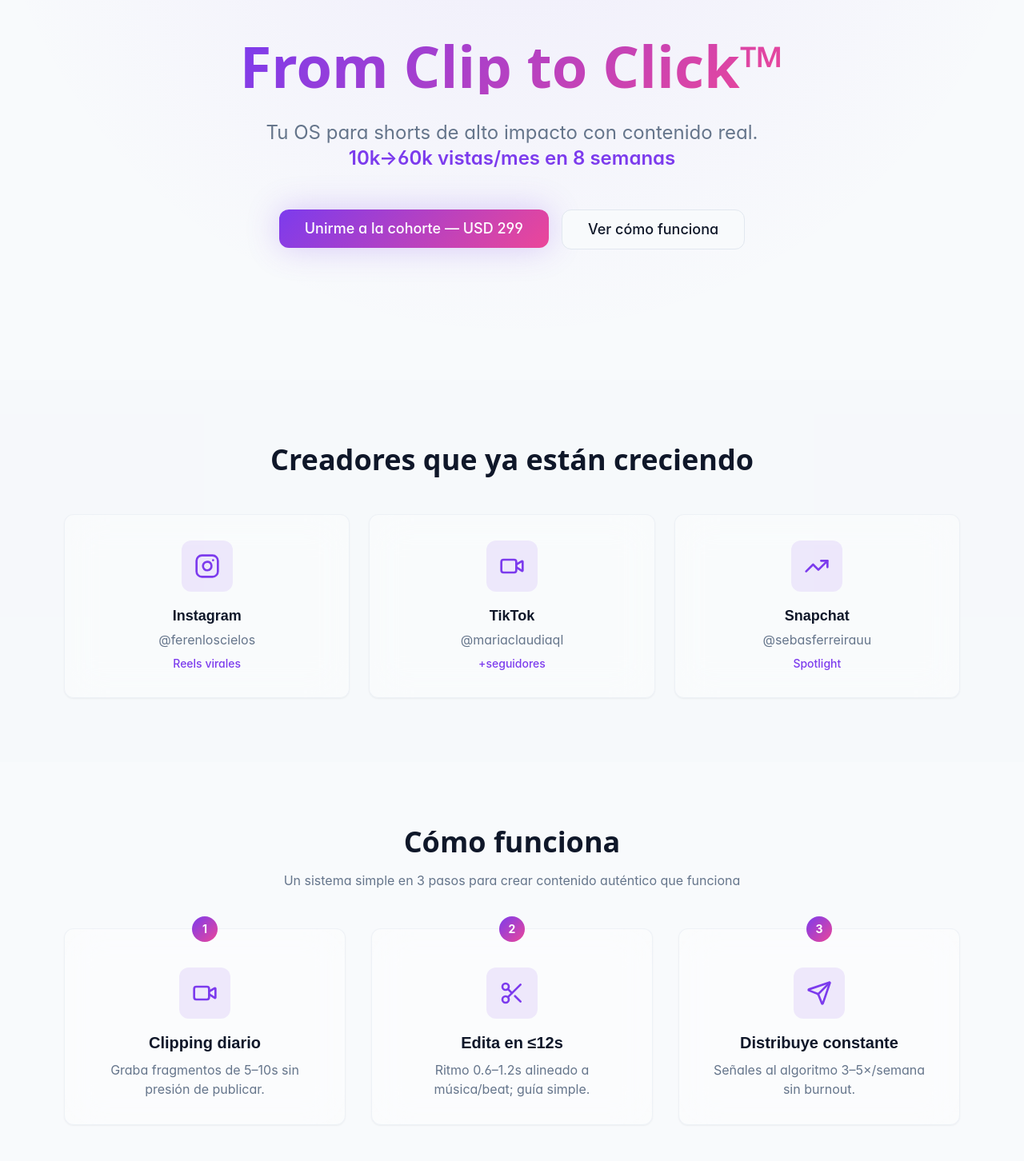
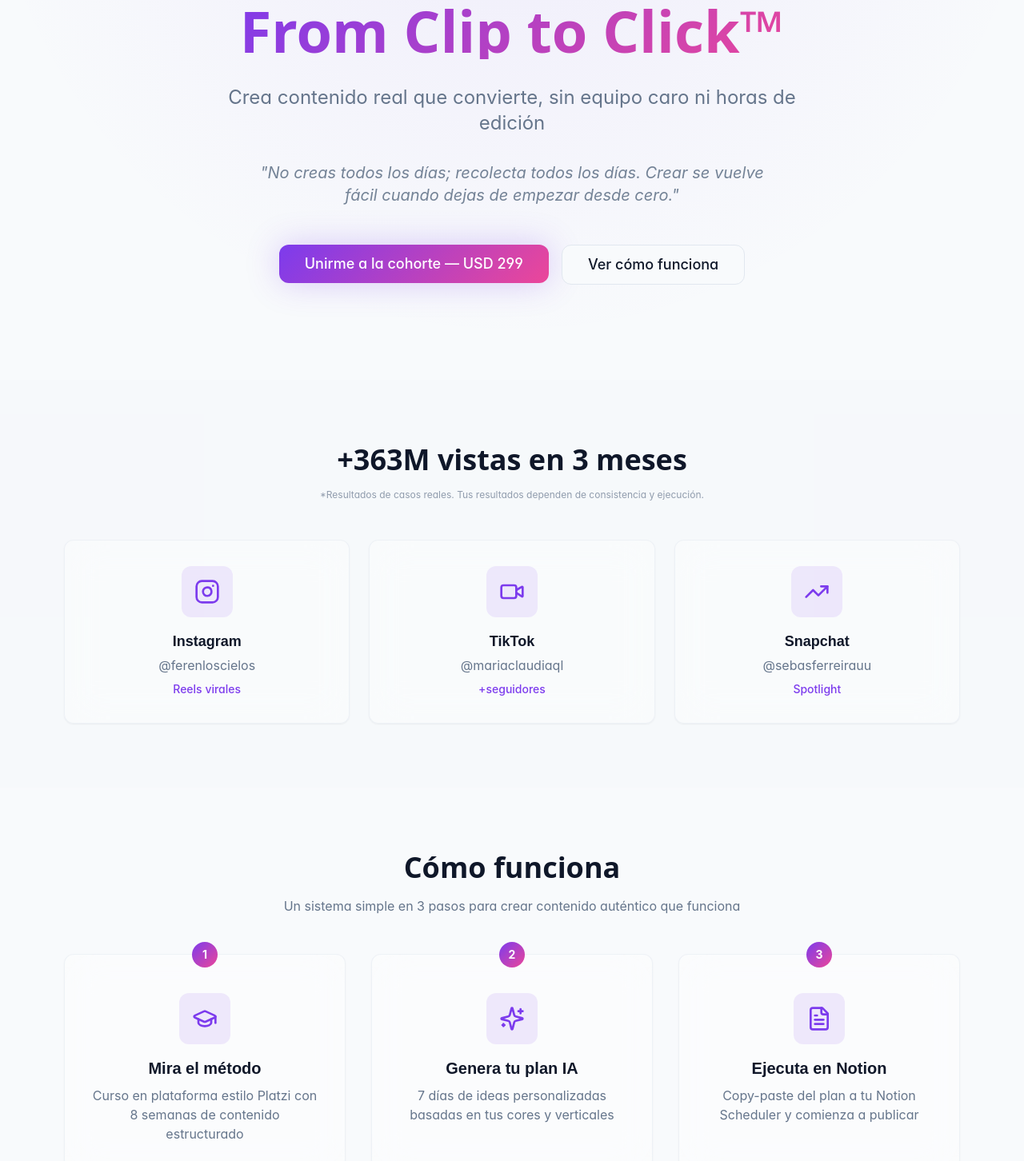
Before and after one commit to sebastianferreirau-hub/cliptoclick, a React (Vite) app: page / in a window 1280 px wide. Shown: the part 245-1697 px from the top of the page at 80% size. Built offline with nearby package versions, Linux system fonts and the light colour scheme.

Commit message:
Actualizar Hero y HowItWorks

```diff
--- a/src/components/landing/FAQ.tsx
+++ b/src/components/landing/FAQ.tsx
@@ -8,20 +8,28 @@ import {
 const FAQ = () => {
   const faqs = [
     {
-      q: "¿Qué equipo necesito?",
-      a: "Un teléfono (iPhone 11+ recomendado) y luz básica. No necesitas cámara profesional ni setup costoso para empezar.",
+      q: "¿Necesito cámara profesional?",
+      a: "No, un iPhone 11+ es suficiente. El método está diseñado para crear contenido auténtico sin equipo costoso.",
+    },
+    {
+      q: "¿Sirve si nunca edité videos?",
+      a: "Sí, el método está diseñado para principiantes. Te enseñamos paso a paso el ritmo 0.6-1.2s y las técnicas de edición básicas.",
+    },
+    {
+      q: "¿Cuánto tiempo necesito dedicar?",
+      a: "Entre 1-5 horas por semana es suficiente para empezar. El sistema está diseñado para ser sostenible sin burnout.",
+    },
+    {
+      q: "¿Qué pasa si no veo resultados?",
+      a: "Ofrecemos garantía condicional: si sigues el método consistentemente durante 8 semanas y no ves mejora en tus métricas, trabajamos contigo hasta lograrlo.",
     },
     {
       q: "¿Puedo pagar en 2 cuotas?",
       a: "Sí, ofrecemos plan de 2 pagos de USD 279 cada uno. Ten en cuenta que este plan no es elegible para la garantía de resultados.",
     },
     {
-      q: "¿Cuánto tiempo necesito dedicar?",
-      a: "Entre 1-5 horas por semana es suficiente para empezar. El sistema está diseñado para ser sostenible sin burnout.",
-    },
-    {
       q: "¿Cómo se mide el avance?",
-      a: "Medimos impressiones y constancia en publicaciones. Te damos feedback específico en las sesiones grupales.",
+      a: "Medimos impressiones, constancia en publicaciones y engagement. Te damos feedback específico en las sesiones grupales semanales.",
     },
   ];
 
--- a/src/components/landing/Hero.tsx
+++ b/src/components/landing/Hero.tsx
@@ -16,9 +16,12 @@ const Hero = () => {
         </h1>
 
         <p className="text-xl md:text-2xl text-muted-foreground max-w-3xl mx-auto leading-relaxed">
-          Tu OS para shorts de alto impacto con contenido real.
-          <br />
-          <span className="text-primary font-semibold">10k→60k vistas/mes en 8 semanas</span>
+          Crea contenido real que convierte, sin equipo caro ni horas de edición
+        </p>
+
+        <p className="text-lg md:text-xl text-muted-foreground/90 max-w-2xl mx-auto italic">
+          "No creas todos los días; recolecta todos los días.
+          Crear se vuelve fácil cuando dejas de empezar desde cero."
         </p>
 
         <div className="flex flex-col sm:flex-row gap-4 justify-center pt-4">
--- a/src/components/landing/HowItWorks.tsx
+++ b/src/components/landing/HowItWorks.tsx
@@ -1,22 +1,22 @@
 import { Card } from "@/components/ui/card";
-import { Video, Scissors, Send } from "lucide-react";
+import { GraduationCap, Sparkles, FileText } from "lucide-react";
 
 const HowItWorks = () => {
   const steps = [
     {
-      icon: Video,
-      title: "Clipping diario",
-      text: "Graba fragmentos de 5–10s sin presión de publicar.",
+      icon: GraduationCap,
+      title: "Mira el método",
+      text: "Curso en plataforma estilo Platzi con 8 semanas de contenido estructurado",
     },
     {
-      icon: Scissors,
-      title: "Edita en ≤12s",
-      text: "Ritmo 0.6–1.2s alineado a música/beat; guía simple.",
+      icon: Sparkles,
+      title: "Genera tu plan IA",
+      text: "7 días de ideas personalizadas basadas en tus cores y verticales",
     },
     {
-      icon: Send,
-      title: "Distribuye constante",
-      text: "Señales al algoritmo 3–5×/semana sin burnout.",
+      icon: FileText,
+      title: "Ejecuta en Notion",
+      text: "Copy-paste del plan a tu Notion Scheduler y comienza a publicar",
     },
   ];
 
--- a/src/components/landing/SocialProof.tsx
+++ b/src/components/landing/SocialProof.tsx
@@ -11,9 +11,12 @@ const SocialProof = () => {
   return (
     <section className="py-20 bg-muted/30">
       <div className="max-w-6xl mx-auto px-4">
-        <h2 className="text-3xl md:text-4xl font-heading text-center mb-12">
-          Creadores que ya están creciendo
+        <h2 className="text-3xl md:text-4xl font-heading text-center mb-4">
+          +363M vistas en 3 meses
         </h2>
+        <p className="text-xs text-muted-foreground/70 text-center mb-12">
+          *Resultados de casos reales. Tus resultados dependen de consistencia y ejecución.
+        </p>
 
         <div className="grid grid-cols-1 md:grid-cols-3 gap-6">
           {items.map((item, index) => {
```
